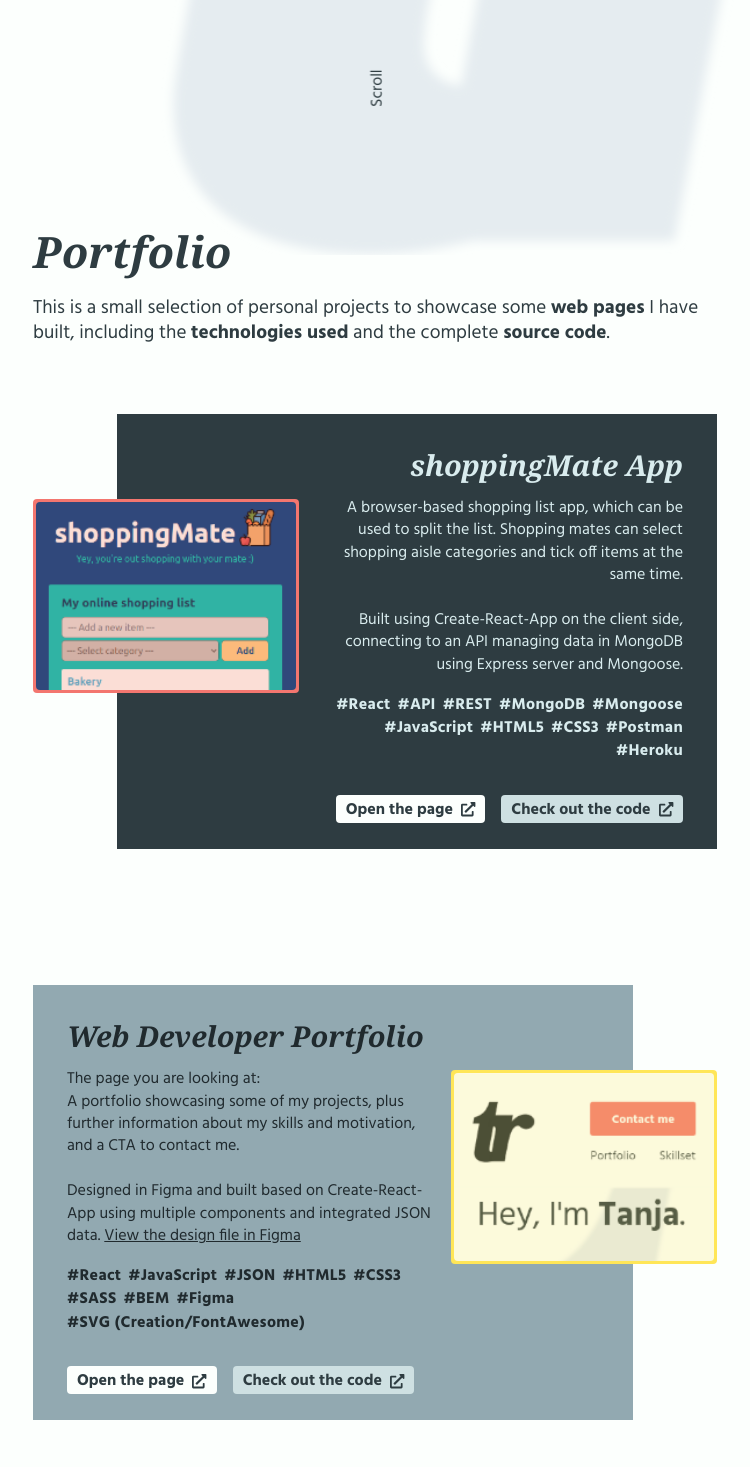
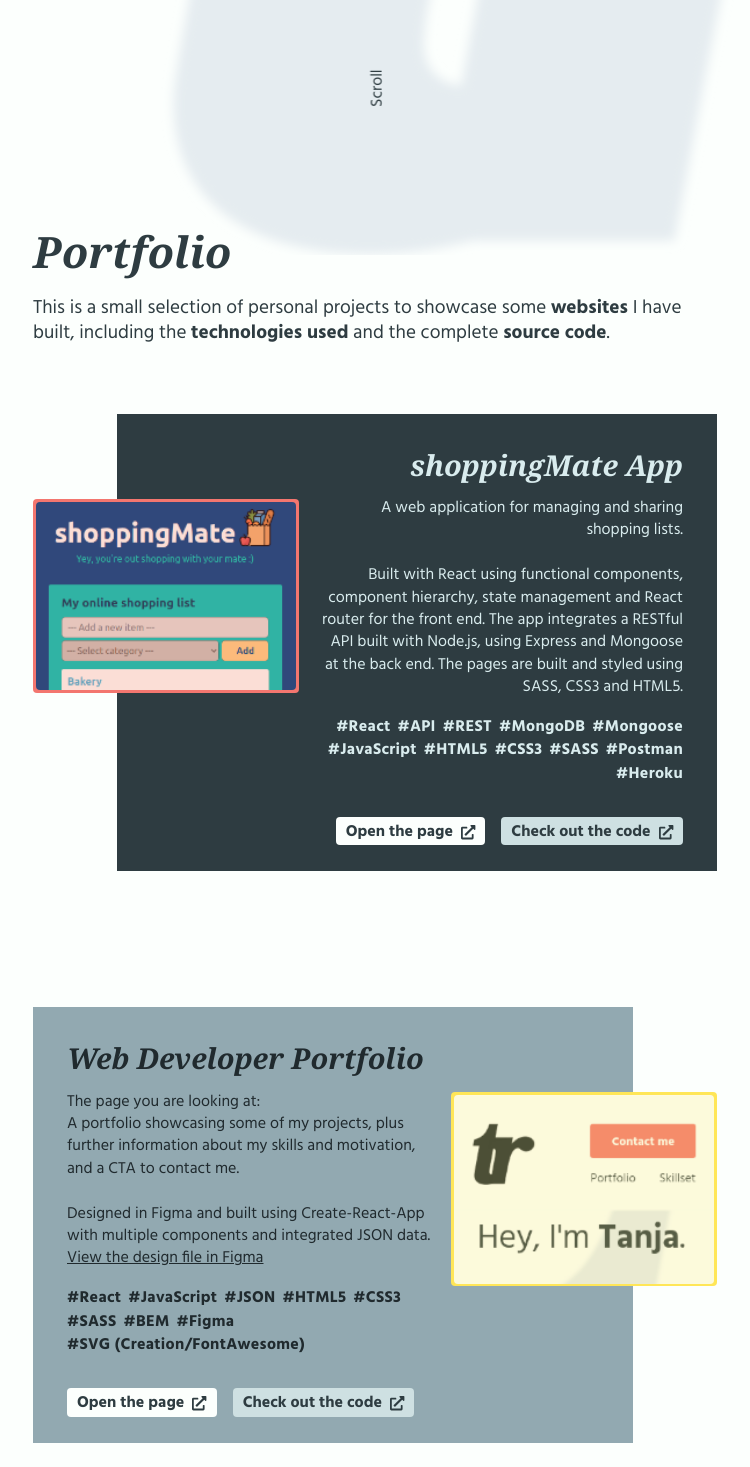
Before and after one commit to tanjanita/portfolio, a React (Create React App) app: page / in a window 1280 px wide. Shown: the part 673-2140 px from the top of the page, without its empty margins (265-1015 px from the left). Built offline with nearby package versions, Linux system fonts and the light colour scheme; a web font is replaced by a local one.

Commit message:
Minor text adjustments

```diff
--- a/src/Portfolio.js
+++ b/src/Portfolio.js
@@ -7,7 +7,7 @@ function Portfolio() {
 
       <div className="article__header">
         <h2 className="article__headline" id="portfolio">Portfolio</h2>
-        <p className="article__description">This is a small selection of personal projects to showcase some <b>web pages</b> I have built, including the <b>technologies used</b> and the complete <b>source code</b>. </p>
+        <p className="article__description">This is a small selection of personal projects to showcase some <b>websites</b> I have built, including the <b>technologies used</b> and the complete <b>source code</b>. </p>
       </div>
 
       <ProjectCard />
--- a/src/projects.json
+++ b/src/projects.json
@@ -1,8 +1,8 @@
 [{
     "id": 1,
     "name": "shoppingMate App",
-    "description": "A browser-based shopping list app, which can be used to split the list. Shopping mates can select shopping aisle categories and tick off items at the same time.<br /><br />Built using Create-React-App on the client side, connecting to an API managing data in MongoDB using Express server and Mongoose.",
-    "technologies": ["React", "API", "REST", "MongoDB", "Mongoose", "JavaScript", "HTML5", "CSS3", "Postman", "Heroku"],
+    "description": "A web application for managing and sharing shopping lists.<br /><br />Built with React using functional components, component hierarchy, state management and React router for the front end. The app integrates a RESTful API built with Node.js, using Express and Mongoose at the back end. The pages are built and styled using SASS, CSS3 and HTML5.",
+    "technologies": ["React", "API", "REST", "MongoDB", "Mongoose", "JavaScript", "HTML5", "CSS3", "SASS", "Postman", "Heroku"],
     "linkPage": "https://tanjanita-shopping-mate.herokuapp.com/",
     "linkCode": "https://github.com/tanjanita/shopping-mate",
     "imageURL": "/images/project-image-shoppingMate-224x162.png"
@@ -10,7 +10,7 @@
   {
     "id": 2,
     "name": "Web Developer Portfolio",
-    "description": "The page you are looking at: <br />A portfolio showcasing some of my projects, plus further information about my skills and motivation, and a CTA to contact me. <br /><br />Designed in Figma and built based on Create-React-App using multiple components and integrated JSON data. <a href='https://www.figma.com/file/Ic7eZFDKapZZtsskpJJibg/Portfolio-Design?node-id=103%3A1479' target='_blank'><u>View the design file in Figma</u></a>",
+    "description": "The page you are looking at: <br />A portfolio showcasing some of my projects, plus further information about my skills and motivation, and a CTA to contact me. <br /><br />Designed in Figma and built using Create-React-App with multiple components and integrated JSON data. <a href='https://www.figma.com/file/Ic7eZFDKapZZtsskpJJibg/Portfolio-Design?node-id=103%3A1479' target='_blank'><u>View the design file in Figma</u></a>",
     "technologies": ["React", "JavaScript", "JSON", "HTML5", "CSS3", "SASS", "BEM", "Figma", "SVG (Creation/FontAwesome)"],
     "linkPage": "https://tanjanita.com/",
     "linkCode": "https://github.com/tanjanita/portfolio",
```
